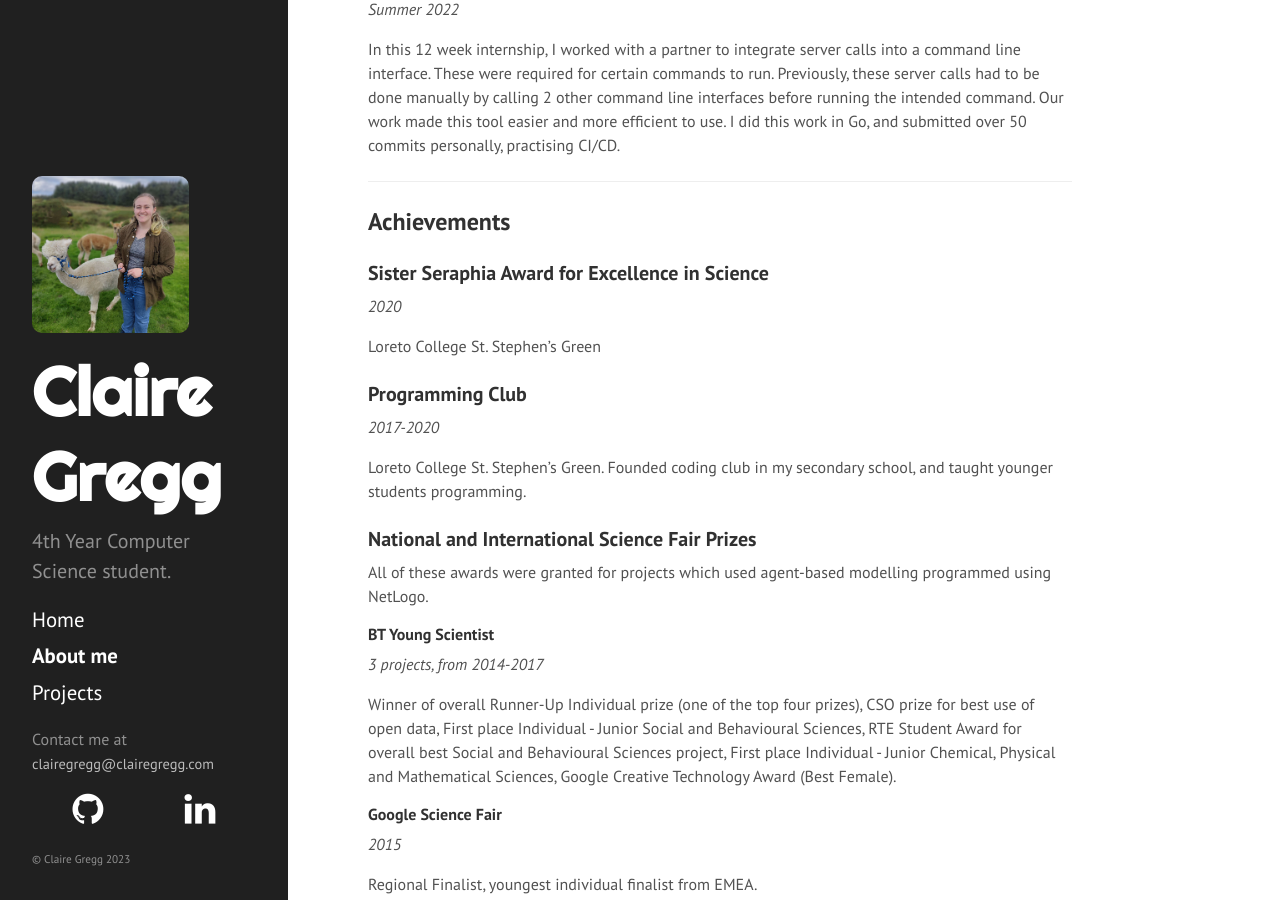
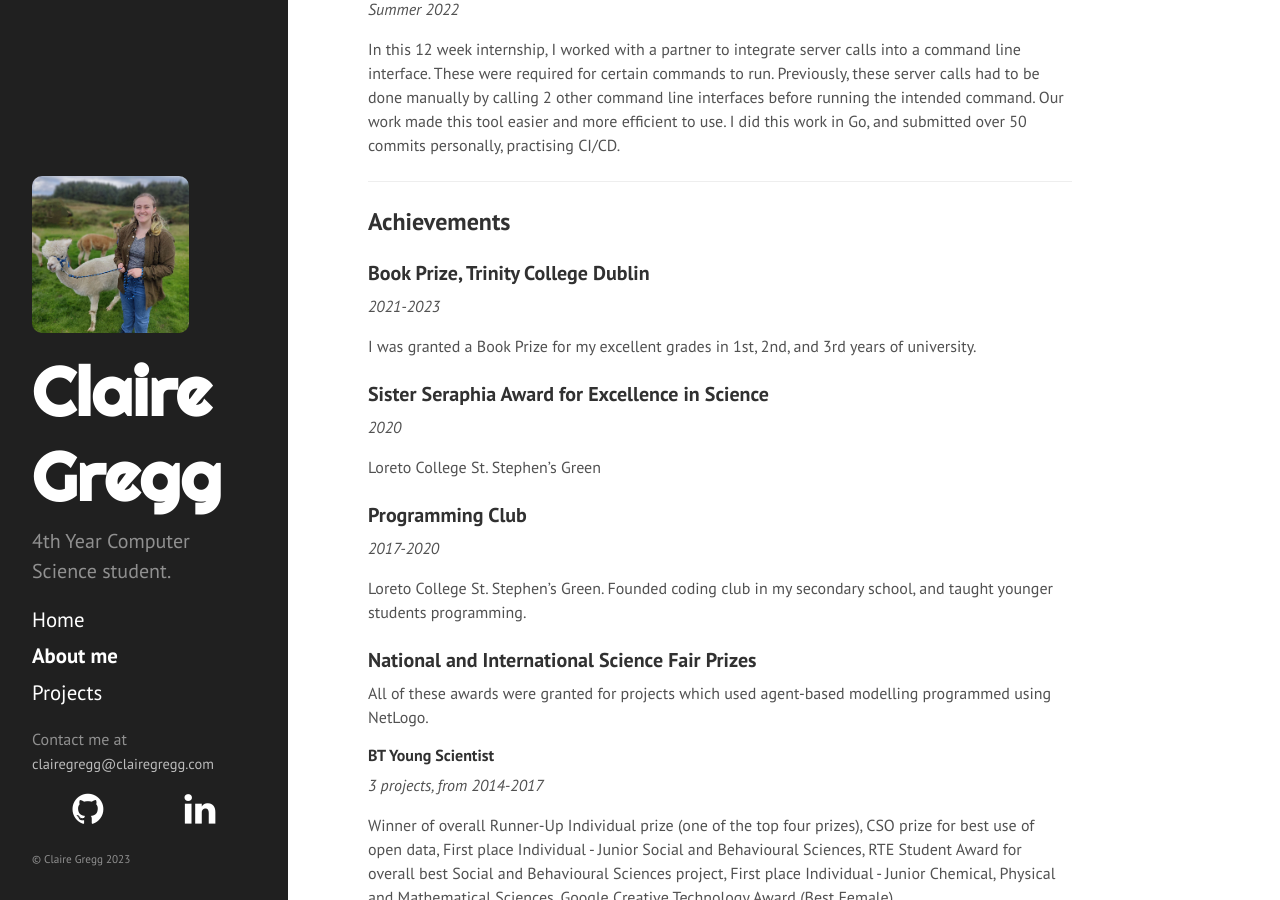
Before and after one commit to clairegregg/clairegregg.github.io, a Jekyll site: the page built from aboutme.md, in a window 1280 px wide and 900 px high, scrolled down 1217 px. Built offline with Jekyll 4.4.1, drawn with Linux system fonts in a browser that asks for light colours; Markdown is read by kramdown in place of the engine named in the settings.

Commit message:
Add book prize to achievements

```diff
--- a/aboutme.md
+++ b/aboutme.md
@@ -46,6 +46,11 @@ ___
 
 ## Achievements
 
+### Book Prize, Trinity College Dublin
+*2021-2023*
+
+I was granted a Book Prize for my excellent grades in 1st, 2nd, and 3rd years of university.
+
 ### Sister Seraphia Award for Excellence in Science
 *2020*
 
```
